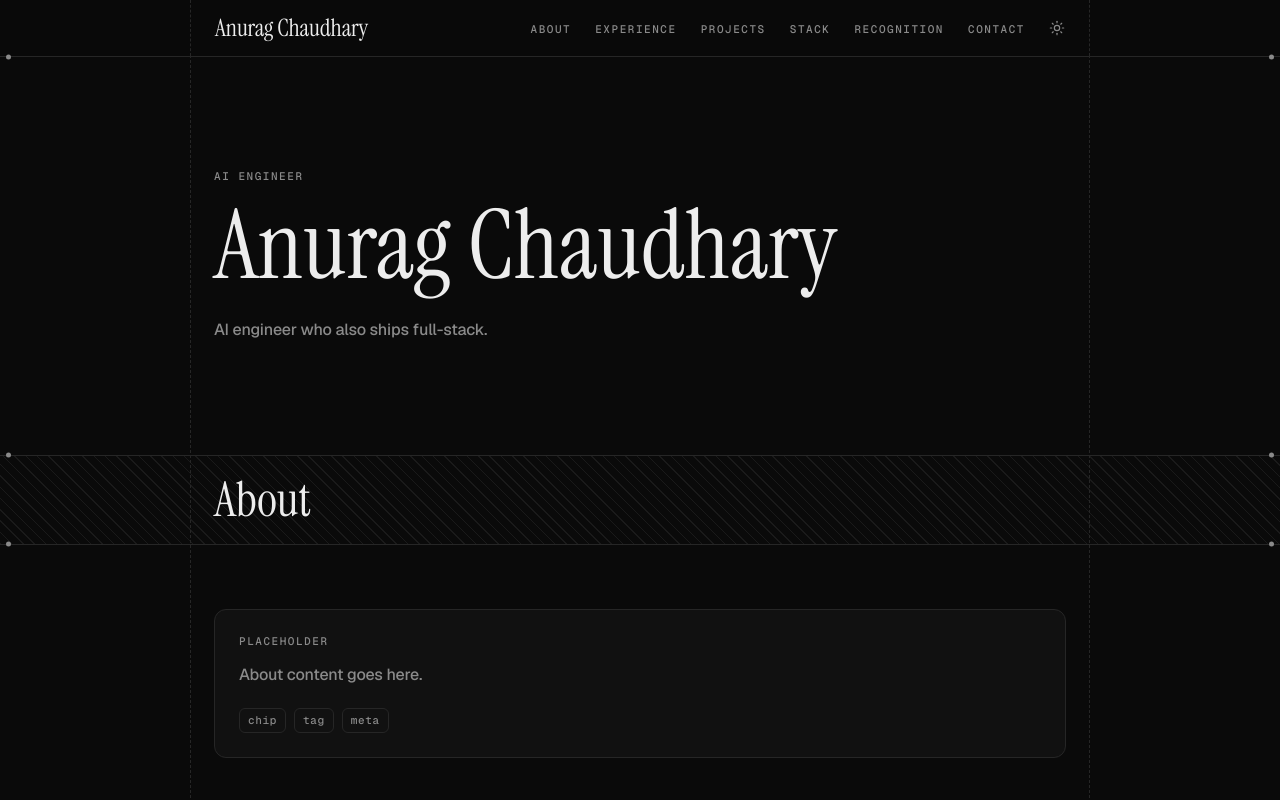
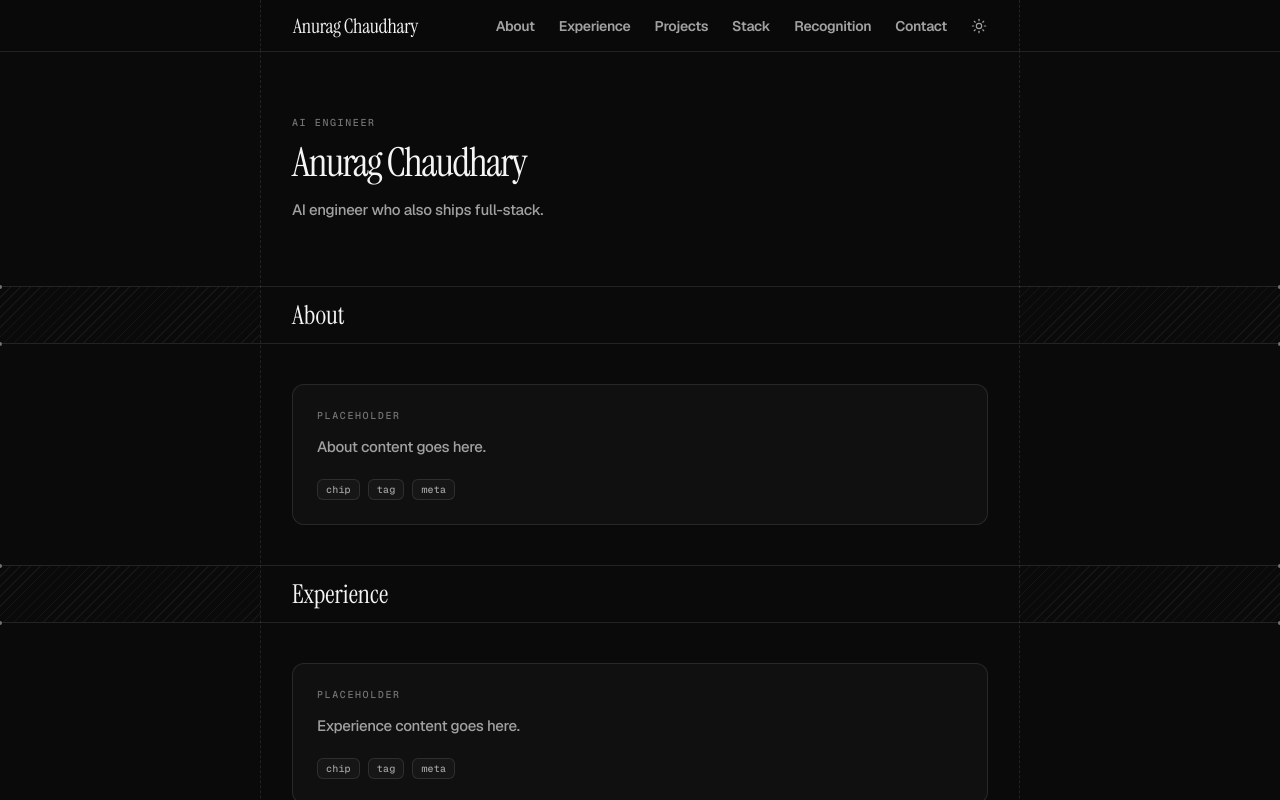
Before and after one commit to UkatoSpeaks/Ukato, a Next.js app: page / in a window 1280 px wide. Shown: the top 800 px of the page. Built offline with nearby package versions, Linux system fonts and the light colour scheme.

Commit message:
redesign: match shell proportions to design references
Co-Authored-By: Claude Opus 5.5 <noreply@anthropic.com>

```diff
--- a/src/app/globals.css
+++ b/src/app/globals.css
@@ -10,13 +10,15 @@
   color-scheme: light;
   --bg: #fafafa;
   --surface: #ffffff;
-  --border: #e4e4e4;
+  --surface-2: #f3f3f3;
+  --border: rgb(0 0 0 / 0.1);
   --text: #171717;
-  --muted: #6b6b6b;
+  --muted: #5c5c5c;
+  --faint: #8c8c8c;
   --seal: #c2361f;
 
   /* Width of the centered content column. */
-  --col: 900px;
+  --col: 760px;
 
   /* Old washi names, still used by the case-study pages until they move over. */
   --paper: var(--bg);
@@ -30,19 +32,23 @@
 .dark {
   color-scheme: dark;
   --bg: #0a0a0a;
-  --surface: #111111;
-  --border: #262626;
-  --text: #ededed;
-  --muted: #8a8a8a;
+  --surface: #101010;
+  --surface-2: #161616;
+  --border: rgb(255 255 255 / 0.1);
+  --text: #f5f5f5;
+  --muted: #a1a1a1;
+  --faint: #737373;
   --seal: #d9482f;
 }
 
 @theme inline {
   --color-bg: var(--bg);
   --color-surface: var(--surface);
+  --color-surface-2: var(--surface-2);
   --color-border: var(--border);
   --color-text: var(--text);
   --color-muted: var(--muted);
+  --color-faint: var(--faint);
 
   --color-paper: var(--paper);
   --color-paper-2: var(--paper-2);
@@ -92,10 +98,10 @@ body {
   background: var(--bg);
   color: var(--text);
   font-family: var(--font-sans);
-  font-size: 16px;
+  font-size: 15px;
   font-weight: 500;
-  line-height: 1.7;
-  letter-spacing: -0.011em;
+  line-height: 1.6;
+  letter-spacing: -0.02em;
   -webkit-font-smoothing: antialiased;
   text-rendering: optimizeLegibility;
 }
@@ -126,7 +132,8 @@ body {
   margin-inline: auto;
 }
 
-/* Full-width hairline with a dot marker just inside each page edge. */
+/* Full-width hairline with a dot marker centred on each page edge, so half of
+   it shows. */
 @utility rule {
   position: relative;
   height: 1px;
@@ -138,40 +145,41 @@ body {
     content: "";
     position: absolute;
     top: 50%;
-    width: 5px;
-    height: 5px;
+    width: 4px;
+    height: 4px;
     border-radius: 9999px;
-    background: var(--muted);
+    background: var(--faint);
     transform: translateY(-50%);
   }
 
   &::before {
-    left: 6px;
+    left: -2px;
   }
 
   &::after {
-    right: 6px;
+    right: -2px;
   }
 }
 
-/* Diagonal hatch fill for section header bands. */
+/* Diagonal hatch fill for section header bands. Shows in the gutters only:
+   the column inside the band is painted with the page background. */
 @utility hatch {
   background-image: repeating-linear-gradient(
-    45deg,
-    color-mix(in srgb, var(--text) 7%, transparent) 0 1px,
-    transparent 1px 8px
+    135deg,
+    color-mix(in srgb, var(--text) 5%, transparent) 0 1px,
+    transparent 1px 7px
   );
 }
 
 /* Labels, meta and tags: small mono, wide tracking. */
 @utility label {
   font-family: var(--font-mono);
-  font-size: 11px;
+  font-size: 10px;
   font-weight: 500;
   line-height: 1.4;
-  letter-spacing: 0.14em;
+  letter-spacing: 0.16em;
   text-transform: uppercase;
-  color: var(--muted);
+  color: var(--faint);
 }
 
 @utility card {
@@ -186,12 +194,12 @@ body {
   gap: 6px;
   border: 1px solid var(--border);
   border-radius: var(--radius-chip);
-  background: var(--surface);
-  padding: 3px 8px;
+  background: var(--surface-2);
+  padding: 2px 8px;
   font-family: var(--font-mono);
-  font-size: 11px;
+  font-size: 10px;
   line-height: 1.5;
-  letter-spacing: 0.06em;
+  letter-spacing: 0.02em;
   color: var(--muted);
 }
 
--- a/src/app/page.tsx
+++ b/src/app/page.tsx
@@ -33,12 +33,12 @@ export default function Home() {
     <PageShell>
       <Nav items={sections} />
 
-      <Reveal className="col px-6 py-20 md:py-28">
+      <Reveal className="col px-8 py-12 md:py-16">
         <p className="label">{site.title}</p>
-        <h1 className="mt-4 font-display text-6xl leading-[0.95] tracking-normal text-text md:text-8xl">
+        <h1 className="mt-3 font-display text-[40px] leading-none tracking-[-0.04em] text-text">
           {site.name}
         </h1>
-        <p className="mt-6 max-w-[52ch] text-muted">{site.tagline}</p>
+        <p className="mt-4 max-w-[52ch] text-muted">{site.tagline}</p>
       </Reveal>
 
       <main>
@@ -51,7 +51,7 @@ export default function Home() {
 
       <footer>
         <div className="rule" />
-        <div className="col flex items-center justify-between gap-6 px-6 py-8">
+        <div className="col flex items-center justify-between gap-6 px-8 py-8">
           <p className="label">© 2026 {site.name}</p>
           <p className="label">{site.location}</p>
         </div>
--- a/src/components/Nav.tsx
+++ b/src/components/Nav.tsx
@@ -10,8 +10,8 @@ export type NavItem = {
 export function Nav({ items }: { items: NavItem[] }) {
   return (
     <header className="sticky top-0 z-20 bg-bg/85 backdrop-blur">
-      <div className="col flex h-14 items-center justify-between gap-6 border-x border-dashed border-border px-6">
-        <Link href="/" className="font-display text-2xl leading-none text-text">
+      <div className="col flex h-[51px] items-center justify-between gap-6 border-x border-dashed border-border px-8">
+        <Link href="/" className="font-display text-xl leading-none text-text">
           {site.name}
         </Link>
         <nav className="flex items-center gap-6">
@@ -20,7 +20,7 @@ export function Nav({ items }: { items: NavItem[] }) {
               <li key={item.id}>
                 <a
                   href={`#${item.id}`}
-                  className="label transition-colors duration-200 hover:text-text"
+                  className="text-sm font-semibold text-muted transition-colors duration-200 hover:text-text"
                 >
                   {item.title}
                 </a>
@@ -30,7 +30,7 @@ export function Nav({ items }: { items: NavItem[] }) {
           <ThemeToggle />
         </nav>
       </div>
-      <div className="rule" />
+      <div className="h-px bg-border" />
     </header>
   );
 }
--- a/src/components/Section.tsx
+++ b/src/components/Section.tsx
@@ -14,18 +14,18 @@ export function Section({ id, title, action, children }: Props) {
     <section id={id} aria-labelledby={`${id}-title`} className="scroll-mt-14">
       <div className="rule" />
       <div className="hatch">
-        <div className="col flex items-end justify-between gap-6 px-6 py-5">
+        <div className="col flex h-14 items-center justify-between gap-6 bg-bg px-8">
           <h2
             id={`${id}-title`}
-            className="font-display text-4xl leading-none tracking-normal text-text md:text-5xl"
+            className="font-display text-[26px] leading-none tracking-normal text-text"
           >
             {title}
           </h2>
-          {action && <div className="label shrink-0 pb-1">{action}</div>}
+          {action && <div className="label shrink-0">{action}</div>}
         </div>
       </div>
       <div className="rule" />
-      <Reveal className="col px-6 py-12 md:py-16">{children}</Reveal>
+      <Reveal className="col px-8 py-8 md:py-10">{children}</Reveal>
     </section>
   );
 }
```
Also changed, not shown: 2 other files (tests, documents, lock files or other folders).
